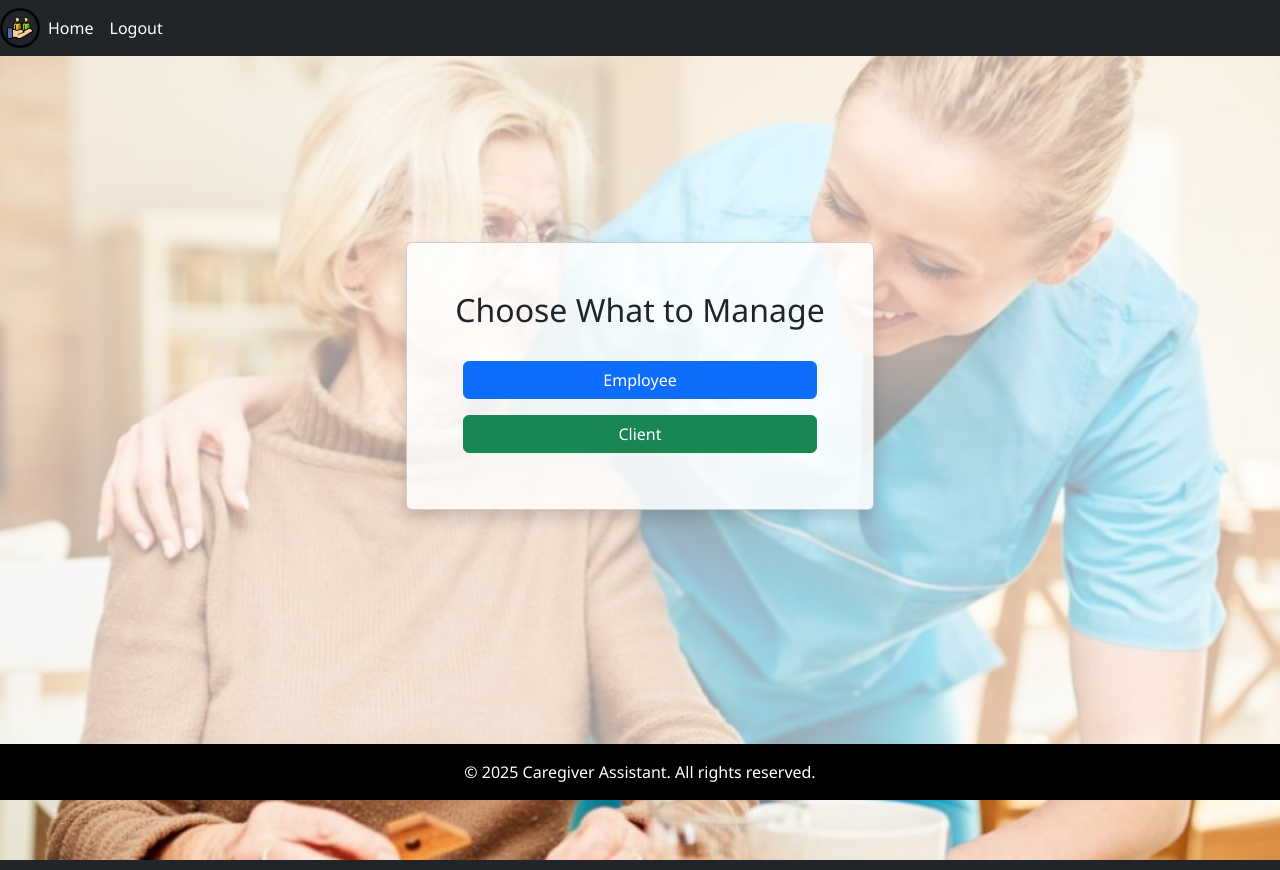
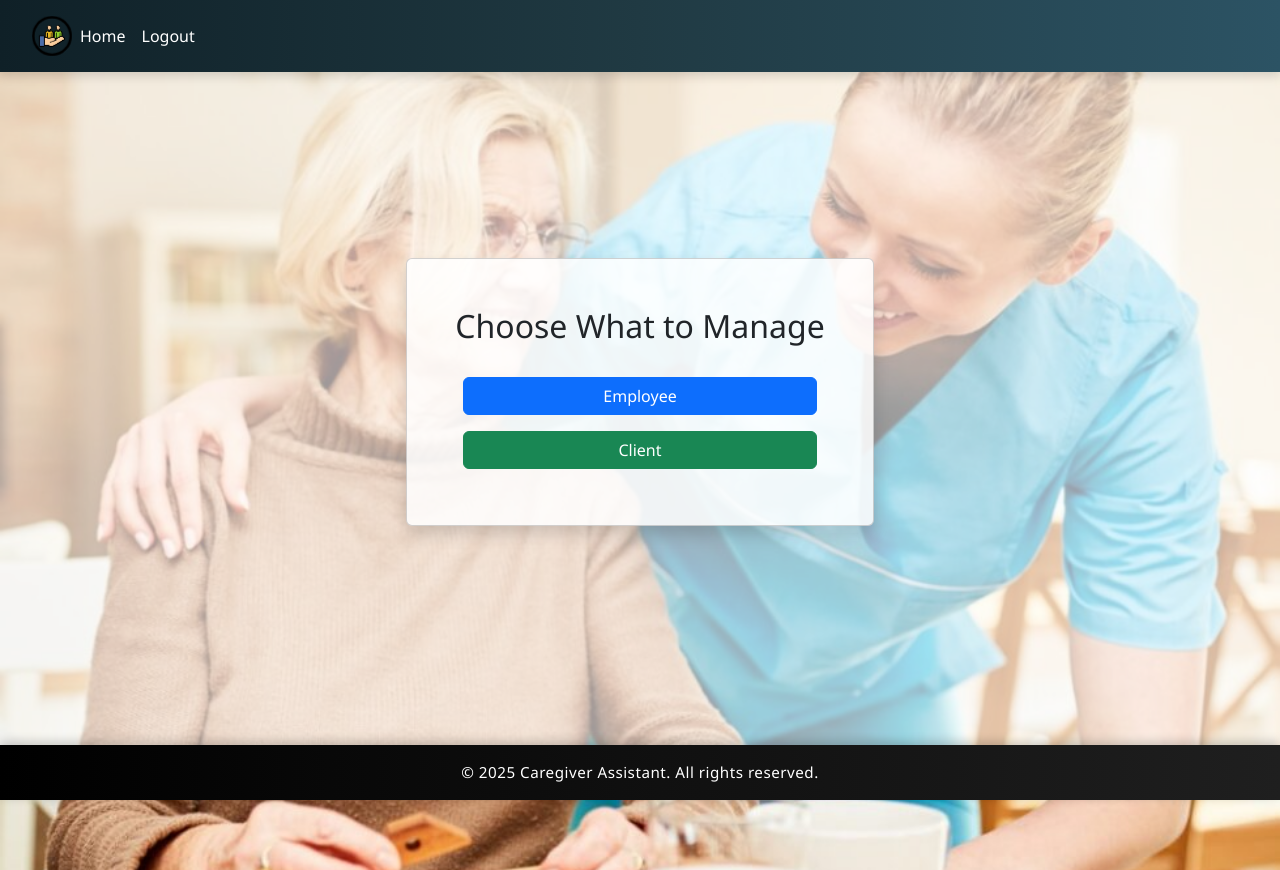
Before and after one commit to Gibbons96/CareGiverAssistant, a Django app: template Frontend/templates/home.html in a window 1280 px wide. Run offline with Django 5.2, Linux system fonts and the light colour scheme; the template is opened without the code that fills it, so the values that code supplies are empty; some libraries are stand-ins or nearby versions.

Commit message:
Update base.css

```diff
--- a/static/css/base.css
+++ b/static/css/base.css
@@ -1,49 +1,103 @@
+
 body {
   margin: 0;
   font-family: 'Segoe UI', Tahoma, Geneva, Verdana, sans-serif;
-    background-color: #F4F6F7;
+  background: linear-gradient(to right, #F4F6F7, #EAF2F8);
   color: #2D3436;
 }
 
-  body, html {
+body,
+html {
   min-height: 100vh;
   position: relative;
-  padding-bottom: 60px; /* footer height */
+  padding-bottom: 70px; /* footer height */
+  scroll-behavior: smooth;
 }
+
 
 .navbar {
   width: 100%;
   overflow-x: auto;
+  background: linear-gradient(90deg, #0F2027, #203A43, #2C5364);
+  padding: 1rem 2rem;
+  display: flex;
+  justify-content: space-between;
+  align-items: center;
+  box-sizing: border-box;
+  box-shadow: 0 4px 10px rgba(0, 0, 0, 0.15);
+  position: sticky;
+  top: 0;
+  z-index: 1000;
 }
 
+
 .navbar .logo {
-    font-size: 1.5rem;
+  font-size: 1.7rem;
   font-weight: bold;
+  color: #ffffff;
+  letter-spacing: 1px;
 }
 
+/* Navigation Links */
 .navbar .nav-links a {
   margin-left: 1.5rem;
   color: white;
   text-decoration: none;
   font-weight: 500;
+  position: relative;
+  transition: all 0.3s ease;
 }
 
 .navbar .nav-links a:hover {
   color: #1ABC9C;
 }
 
-  /* Content */
+
+.navbar .nav-links a::after {
+  content: "";
+  position: absolute;
+  width: 0%;
+  height: 2px;
+  left: 0;
+  bottom: -5px;
+  background-color: #1ABC9C;
+  transition: width 0.3s ease;
+}
+
+.navbar .nav-links a:hover::after {
+  width: 100%;
+}
+
+
 .content {
+  padding: 3rem 2rem;
+  line-height: 1.8;
+}
+
+
+.content section {
+  background: white;
   padding: 2rem;
+  margin-bottom: 2rem;
+  border-radius: 14px;
+  box-shadow: 0 4px 12px rgba(0, 0, 0, 0.08);
+  transition: transform 0.3s ease;
+}
+
+.content section:hover {
+  transform: translateY(-4px);
 }
 
 /* Footer */
 .footer {
-    background-color: #000000;
+  background: linear-gradient(90deg, #000000, #1f1f1f);
   color: white;
   text-align: center;
   padding: 1rem 2rem;
   position: fixed;
   bottom: 0;
   width: 100%;
+  box-shadow: 0 -3px 10px rgba(0, 0, 0, 0.2);
+  font-size: 0.95rem;
+  letter-spacing: 0.5px;
 }
```
Lines whose indentation alone changed are shown as unchanged.
